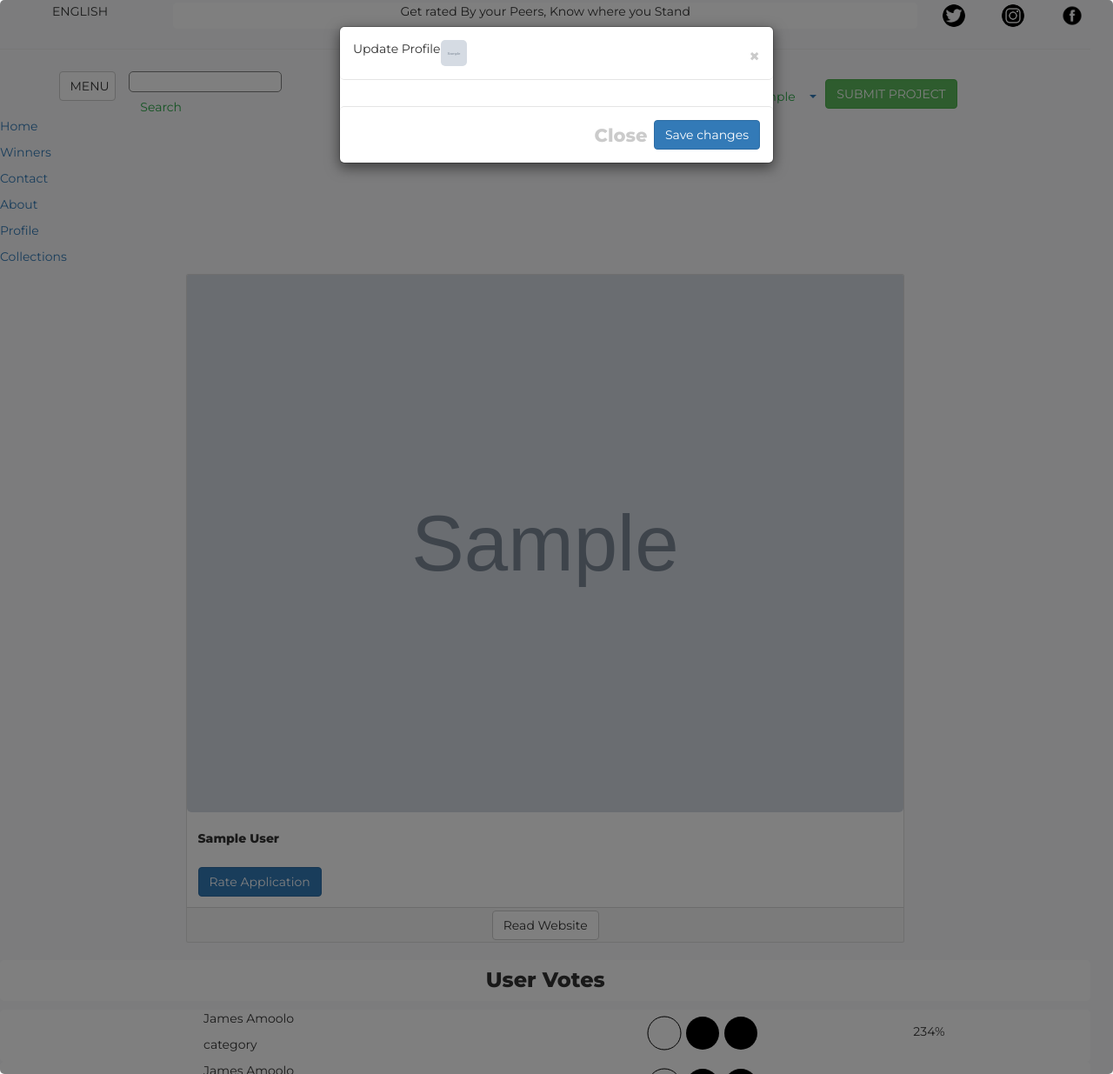
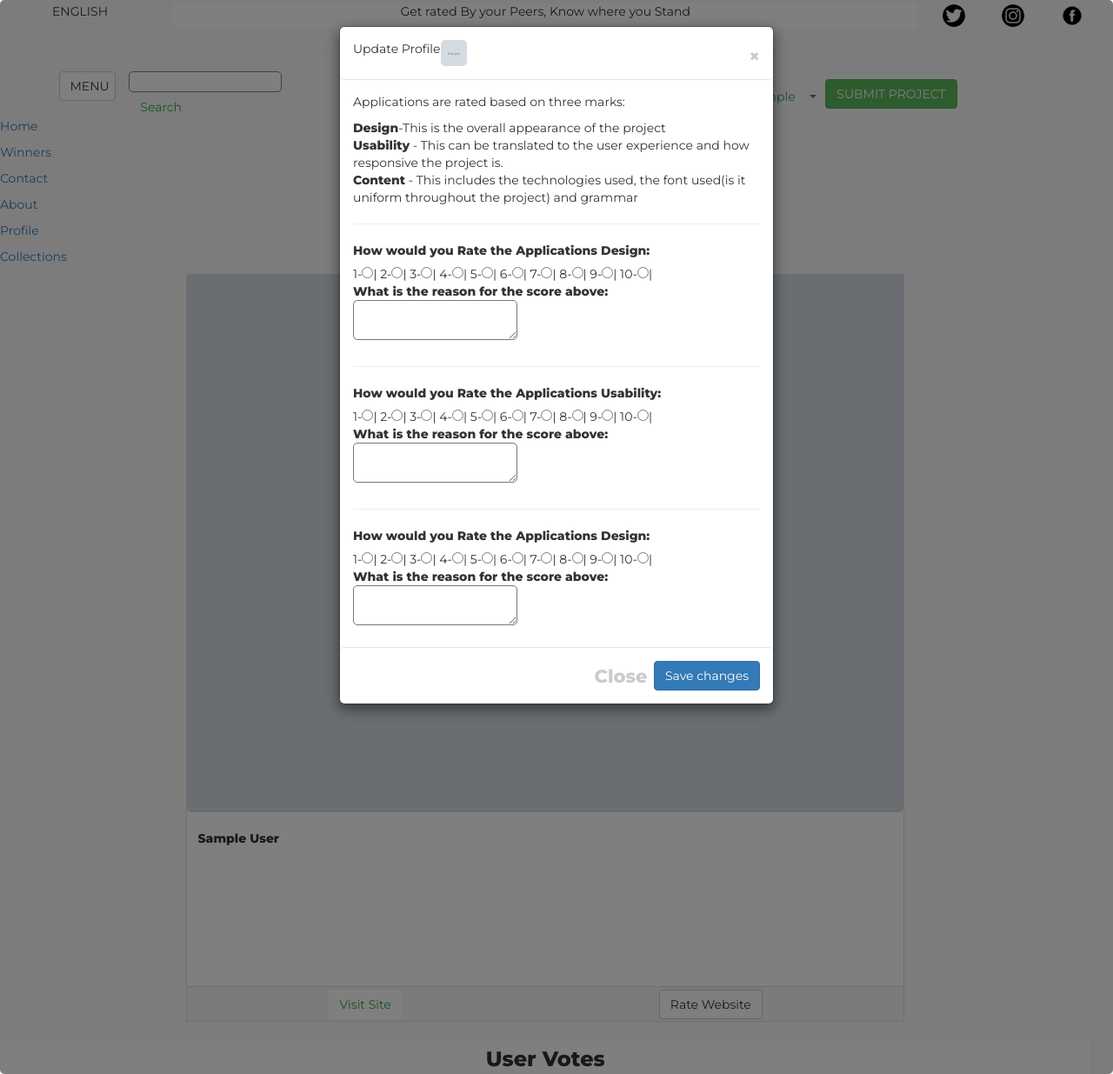
Before and after one commit to COdingaorg/The_Jury, a Django app: page /project/1/ in a window 1280 px wide, after a click on "Rate Website". Shown: the whole page at 87% size. Run offline with Django 3.2, Linux system fonts and the light colour scheme; a user stored in the database is signed in; tables that the repository leaves empty hold one stand-in row (values such as "Sample post"); grey boxes marked "Sample" are stand-in pictures; some libraries are stand-ins or nearby versions; some web fonts are replaced.

Commit message:
adds form inputs as modal in project page, for rating application

```diff
--- a/jury/templates/app_templates/project.html
+++ b/jury/templates/app_templates/project.html
@@ -8,16 +8,17 @@
   <div class="col-md-8">
     <div class="card col-md-12">
       <img src="{{project.project_image.url}}" class="card-img-top" alt="...">
-      <div class="card-body" style="height: auto;">
+      <div class="card-body" style="height: 200px;">
         <h5 class="card-title bold">{{project.project_title}}</h5>
         {{autoescapeon}}
         <p class="card-text">{{project.project_description|safe}}</p>
         {{endautoescape}}
-        <a href="#" class="btn btn-primary">Rate Application</a>
+
       </div>
       <div class="card-footer p-4">
+        <a href="{{project.project_link}}" class="btn btn-outline-success bg-white" target="_blank">Visit Site</a>
         <button type="button" data-toggle="modal" data-target="#exampleModalLong" class="edit_profile btn btn-default">
-          Read Website
+          Rate Website
         </button>
       </div>
     </div>
@@ -57,7 +58,8 @@
       <div class="tot_rate col-md-2">
         <p>234%</p>
       </div>
-    </div><hr>
+    </div>
+    <hr>
     {%endfor%}
     {%else%}
 
@@ -86,9 +88,63 @@
       <form action="" method="POST" enctype="multipart/form-data">
         {%csrf_token%}
         <div class="modal-body">
-          <!--Update profile form-->
+          <!--Intro to form rating-->
+          <p class="title">Applications are rated based on three marks:</p>
+          <p>
+            <span class="bold">Design</span>-This is the overall appearance of the project<br>
+            <span class="bold">Usability</span> - This can be translated to the user experience and how responsive the project is.<br>
+            <span class="bold">Content</span> - This includes the technologies used, the font used(is it uniform throughout the project) and grammar<hr>
+          </p>
+          <!--rate website form-->
+          <label for="design_rate">How would you Rate the Applications Design:</label><br>
+          1-<input type="radio" name="design" value="1" id="design_rate">|
+          2-<input type="radio" name="design" value="2" id="design_rate">|
+          3-<input type="radio" name="design" value="3" id="design_rate">|
+          4-<input type="radio" name="design" value="4" id="design_rate">|
+          5-<input type="radio" name="design" value="5" id="design_rate">|
+          6-<input type="radio" name="design" value="6" id="design_rate">|
+          7-<input type="radio" name="design" value="7" id="design_rate">|
+          8-<input type="radio" name="design" value="8" id="design_rate">|
+          9-<input type="radio" name="design" value="9" id="design_rate">|
+          10-<input type="radio" name="design" value="10" id="design_rate">|
 
-          {{form.as_p}}
+          <label for="design_rate_desc">What is the reason for the score above:
+            <textarea name="design_rate_desc" id="design_rate_desc"></textarea>
+          </label><hr>
+          <!--For usability-->
+          <label for="usability_rate">How would you Rate the Applications Usability:</label><br>
+          1-<input type="radio" name="usability" value="1" id="usability_rate">|
+          2-<input type="radio" name="usability" value="2" id="usability_rate">|
+          3-<input type="radio" name="usability" value="3" id="usability_rate">|
+          4-<input type="radio" name="usability" value="4" id="usability_rate">|
+          5-<input type="radio" name="usability" value="5" id="usability_rate">|
+          6-<input type="radio" name="usability" value="6" id="usability_rate">|
+          7-<input type="radio" name="usability" value="7" id="usability_rate">|
+          8-<input type="radio" name="usability" value="8" id="usability_rate">|
+          9-<input type="radio" name="usability" value="9" id="usability_rate">|
+          10-<input type="radio" name="usability" value="10" id="usability_rate">|
+
+          <label for="usability_rate_desc">What is the reason for the score above:
+            <textarea name="usability_rate_desc" id="usability_rate_desc"></textarea>
+          </label><hr>
+          <!--for content-->
+          <label for="content_rate">How would you Rate the Applications Design:</label><br>
+          1-<input type="radio" name="content" value="1" id="content_rate">|
+          2-<input type="radio" name="content" value="2" id="content_rate">|
+          3-<input type="radio" name="content" value="3" id="content_rate">|
+          4-<input type="radio" name="content" value="4" id="content_rate">|
+          5-<input type="radio" name="content" value="5" id="content_rate">|
+          6-<input type="radio" name="content" value="6" id="content_rate">|
+          7-<input type="radio" name="content" value="7" id="content_rate">|
+          8-<input type="radio" name="content" value="8" id="content_rate">|
+          9-<input type="radio" name="content" value="9" id="content_rate">|
+          10-<input type="radio" name="content" value="10" id="content_rate">|
+
+          <label for="content_rate_desc">What is the reason for the score above:
+            <textarea name="content_rate_desc" id="content_rate_desc"></textarea>
+          </label>
+
+
 
           <!--end of form -->
         </div>
```
